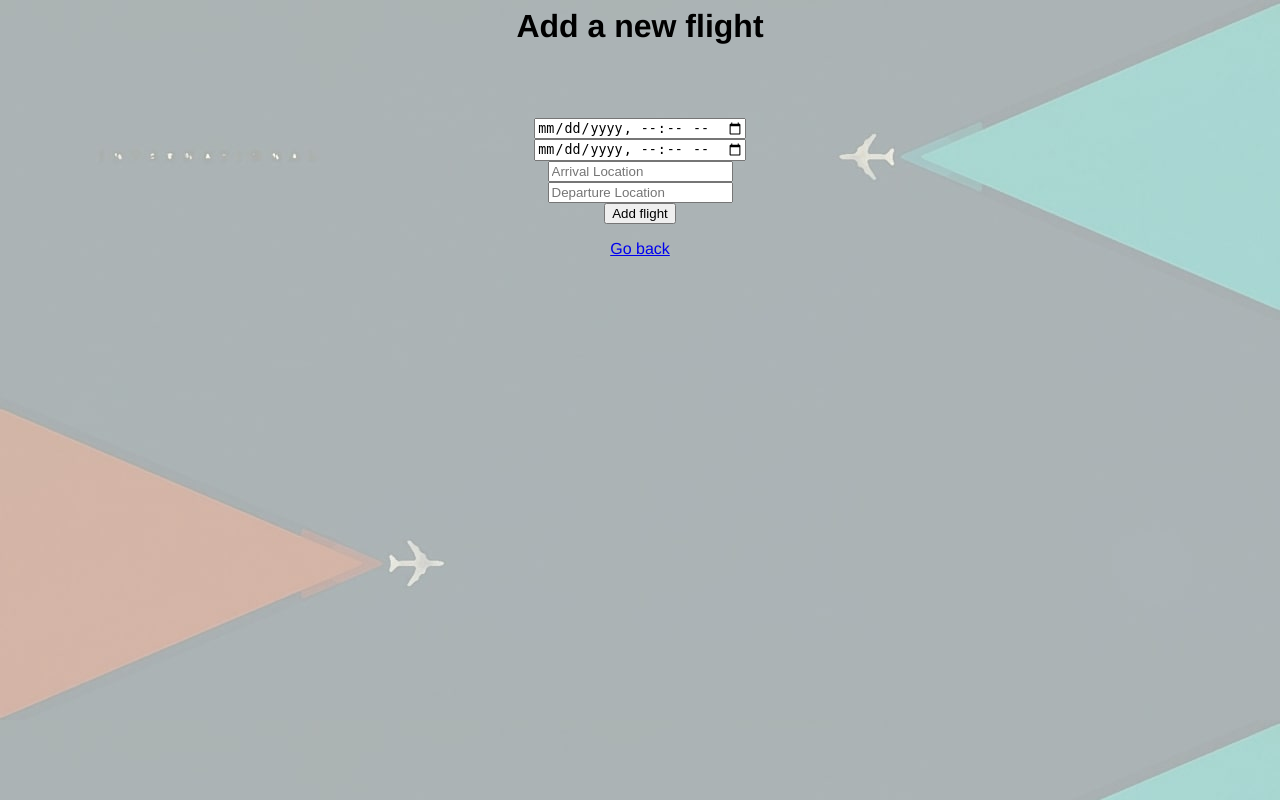
After one commit to trannolis/jfk_atms, a Flask app: page /addFlight in a window 1280 px wide. The commit adds this page. Run offline with Flask 2, Linux system fonts and the light colour scheme.

Commit message:
Added functionality to add and remove flights from the database

```diff
--- a/source/main.py
+++ b/source/main.py
@@ -159,7 +159,7 @@
 
     # make a flight to correspond with the pilot too - FAKE DATA GENERATION
 
-    td = timedelta(0.69420)
+    td = timedelta(0.54950)
 
     mongo.db.flight.insert_one({
         '_id': newAirplaneID,
@@ -189,7 +189,6 @@
     pilot = mongo.db['pilot'].find_one_or_404({'username': username})
     first_name = pilot['firstName']
     airplaneID = pilot['airplaneID']
-    print(airplaneID)
     try:
         flight = mongo.db['flight'].find_one_or_404({'airplaneID':
                                                      int(airplaneID)})
@@ -214,6 +213,31 @@
                                flights=flights)
     except Exception:
         return render_template('atc_landing.html', firstName=firstName)
+
+
+@main.route('/addFlight', methods=['GET', 'POST'])
+def addFlight():
+    return render_template('add_flight.html')
+
+
+@main.route('/registerFlight', methods=['GET', 'POST'])
+def registerFlight():
+    arrivalTime = request.form['arrivalTime']
+    departureTime = request.form['departureTime']
+    arrivalLocation = request.form['arrivalLocation']
+    departureLocation = request.form['departureLocation']
+    newAirplaneID = random.randint(0, 1000)
+    mongo.db.flight.insert_one({
+        '_id': newAirplaneID,
+        'arrivalTime': arrivalTime,
+        'departureTime': departureTime,
+        'departureLocation': departureLocation,
+        'arrivalLocation': arrivalLocation,
+        'airplaneID': newAirplaneID,
+        'gate': -1,
+        'runway': -1})
+    calculateGate(newAirplaneID)
+    return redirect(url_for('main.atcHome'))
 
 
 @main.route('/showUser', methods=['GET', 'POST'])
@@ -271,6 +295,8 @@
         return redirect('/vacantGates')
     elif update == 'runway':
         return redirect('/vacantRunways')
+    elif update == 'flight':
+        return redirect('/deleteFlight')
 
 
 @main.route('/occupiedGates', methods=["GET", "POST"])
@@ -376,6 +402,35 @@
     return redirect('/getFlights')
 
 
+@main.route('/deleteFlight', methods=['GET', 'POST'])
+def deleteFlight():
+    """Deletes selected flight and assigns the free runway and gate to
+       any flights that might be waiting to be assigned"""
+    flight_id = session.get("select")
+    flightInfo = mongo.db['flight'].find_one({'_id': flight_id})
+    freeGate = flightInfo['gate']
+    freeRunway = flightInfo['freeRunway']
+    mongo.db['flight'].delete_one({'_id': int(flight_id)})
+    next_flight = mongo.db['queue']\
+        .find_one_and_delete({'waiting_for': 'gate'})
+    if next_flight:
+        mongo.db['flight'].update_one({'_id': int(next_flight['_id'])},
+                                      {'$set': {'gate': freeGate}})
+    else:
+        mongo.db['gate'].update_one({'_id': int(freeGate)}, {'$set':
+                                    {'is_vacant': True}})
+
+    next_flight = mongo.db['queue']\
+        .find_one_and_delete({'waiting_for': 'runway'})
+    if next_flight:
+        mongo.db['flight'].update_one({'_id': int(next_flight['_id'])},
+                                      {'$set': {'runway': freeRunway}})
+    else:
+        mongo.db['runway'].update_one({'_id': int(freeRunway)}, {'$set':
+                                      {'is_vacant': True}})
+    return render_template('/getFlights')
+
+
 @main.route('/logout')
 def logout():
     """This method redirects to the landing page"""
--- /dev/null
+++ b/source/templates/add_flight.html
@@ -0,0 +1,26 @@
+<html>
+
+<head>
+    <link href="{{ url_for('static', filename='css/main.css') }}" rel="stylesheet">
+</head>
+
+<h1 style="text-align:center"> Add a new flight</h1>
+<body style="text-align:center">
+<form action="/registerFlight" method="POST">
+	<input type="datetime-local" name = "arrivalTime" placeholder="Arrival Time" required/> </br>
+	<input type="datetime-local" name = "departureTime" placeholder="Departure Time" required/></br>
+	<input type="text" name = "arrivalLocation" placeholder="Arrival Location" required/> </br>
+	<input type="text" name = "departureLocation" placeholder="Departure Location" required/> </br>
+
+	<input type="submit" value = "Add flight" />
+	{% if error %}
+		<p class="error"><strong>Error:</strong> {{error}}</p>
+	{% endif %}
+</form>
+
+<a href="/atcHome">Go back</a>
+
+</body>
+
+
+</html>
--- a/source/templates/atc_landing.html
+++ b/source/templates/atc_landing.html
@@ -16,6 +16,7 @@
 <h3 style="text-align:center"><a href="/chatroom">Log in to the chatroom</a>
 <h3 style="text-align:center"><a href="/occupiedRunways">Free up a runway</a>
 <h3 style="text-align:center"><a href="/occupiedGates">Free up a gate</a>
+<h3 style="text-align:center"><a href="/addFlight">Add a new flight</a>
 
 <br><br>
 <a href="/logout">Logout</a>
--- a/source/templates/show_flights.html
+++ b/source/templates/show_flights.html
@@ -47,6 +47,8 @@
 	<label for="update">Update Gate</label><br> </td>
 <td> <input type="radio" id="runway" name="update" value="runway"required>
 	<label for="update">Update Runway </label><br> </td>
+<td> <input type="radio" id="flight" name="update" value="flight"required>
+	<label for="update">Delete flight </label><br> </td>
 <br>
 <input type="submit" value = Continue />
 {% if error %}
```
